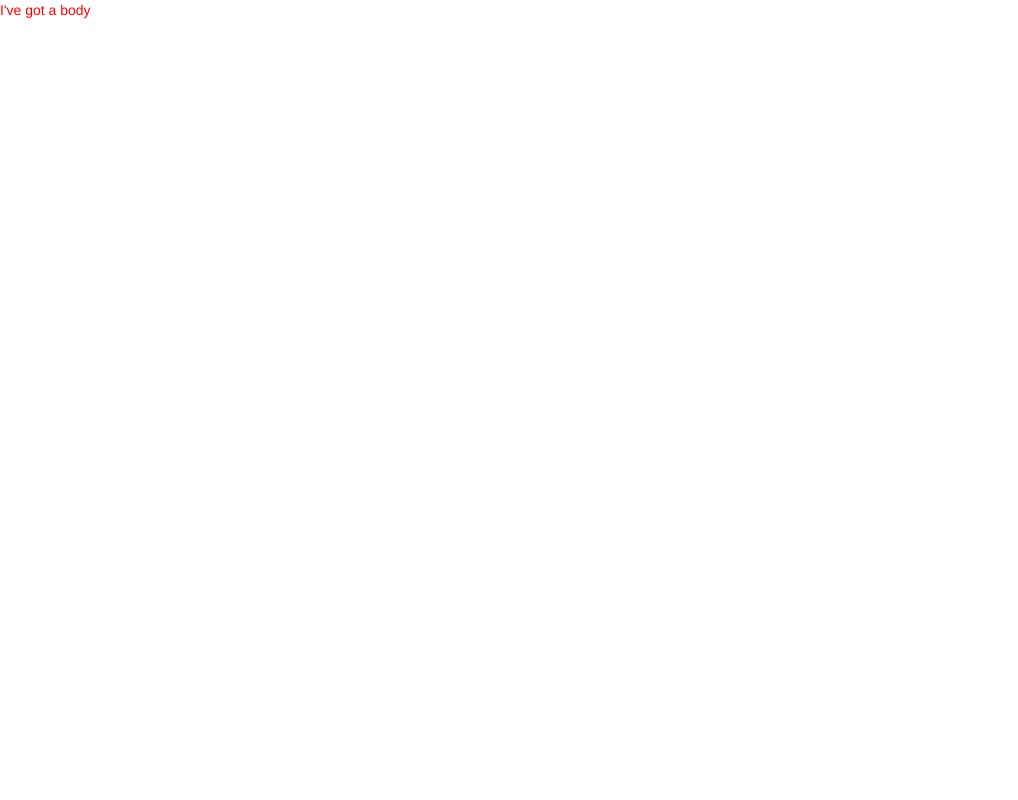
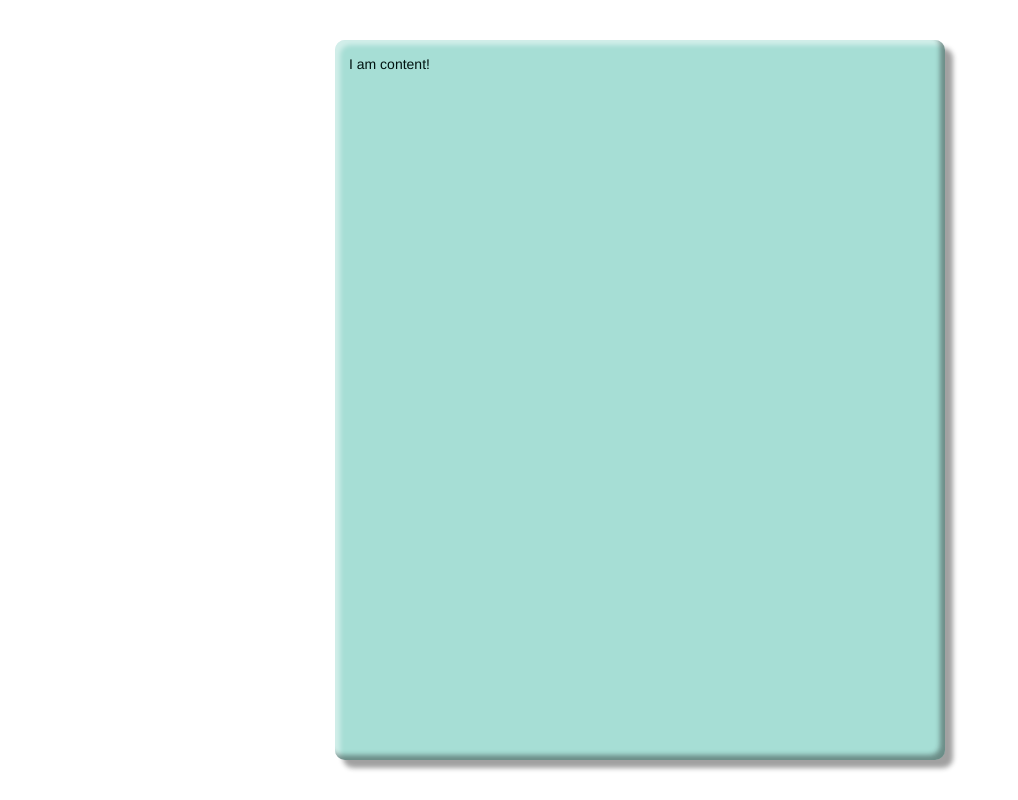
Before and after one commit to NewEvolution/projector-app, a website: page public/index.html in a window 1280 px wide. Shown: the whole page, without its empty margins (0-1018 px from the left). Drawn offline with nearby package versions, Linux system fonts and the light colour scheme; files that its build step writes are made by us from their sources.

Commit message:
Made a box and bootstrapped up a container for it.

```diff
--- a/public/index.html
+++ b/public/index.html
@@ -6,8 +6,16 @@
   <title>NSS Remote Projection Apps</title>
 </head>
 <body>
-  <div class='test'>
-    I've got a body
+  <div class='container-fluid'>
+    <div class='row'>
+      <div class='col-sm-1 col-md-2 col-lg-3'><!-- left gutter --></div>
+      <div class='col-xs-12 col-sm-10 col-md-8 col-lg-6'>
+        <div class='content'>
+          I am content!
+        </div>
+      </div>
+      <div class='col-sm-1 col-md-2 col-lg-3'><!-- right gutter --></div>
+    </div>
   </div>
 </body>
 </html>
--- a/sass/style.sass
+++ b/sass/style.sass
@@ -1,2 +1,15 @@
-.test
-  color: red
+// $params
+@mixin box_shadow($params)
+  -webkit-box-shadow: $params
+  -moz-box-shadow:    $params
+  -o-box-shadow:      $params
+  box-shadow:         $params
+
+.content
+  background-color: #a6ded5
+  @include box_shadow((inset -5px -5px 5px 0 rgba(20, 20, 20, 0.4), inset 5px 5px 5px 0 rgba(255, 255, 255, 0.5), 8px 8px 5px rgba(20, 20, 20, 0.4)))
+  border-radius: 10px
+  padding: 1em
+  margin-top: 5vh
+  height: 90vh
+  color: #001310
```
